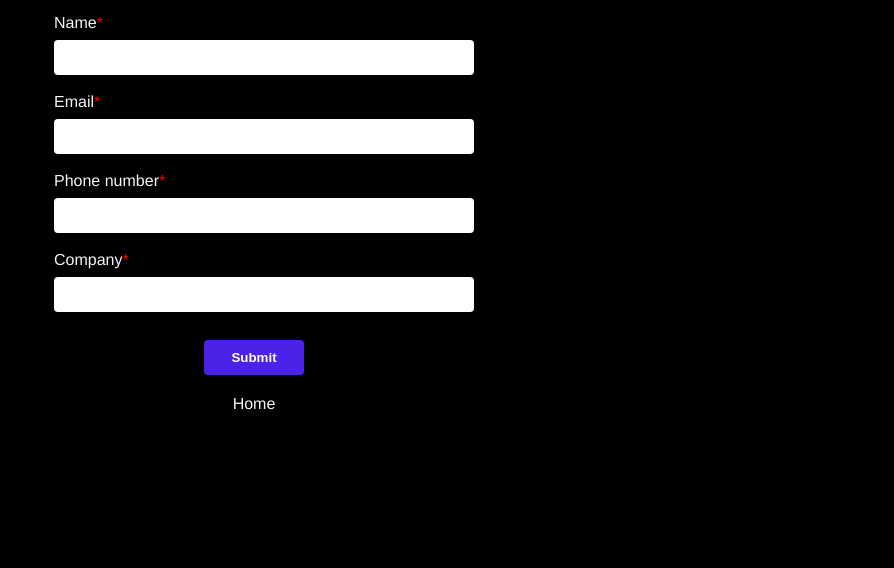
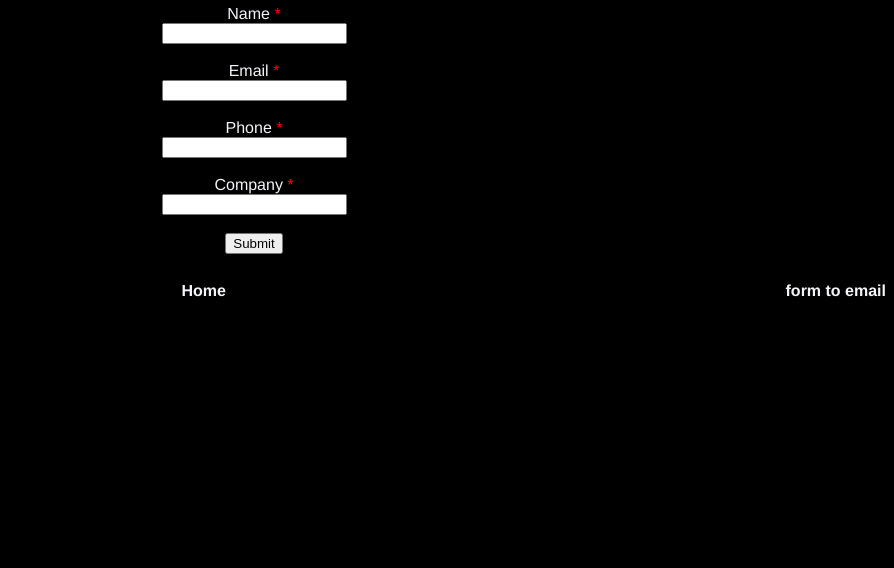
Before and after one commit to kogzysample/contact, a plain HTML site: page index.html in a window 1280 px wide. Shown: the part 232-800 px from the top of the page, without its empty margins (386-1280 px from the left). Drawn offline with Linux system fonts and the light colour scheme.

Commit message:
Update index.html

```diff
--- a/index.html
+++ b/index.html
@@ -3,7 +3,7 @@
 <head>
     <meta charset="UTF-8">
     <meta name="viewport" content="width=device-width, initial-scale=1.0">
-    <title>Contact Form</title>
+    <title>Contact Page</title>
     <style>
         body {
             background-color: #000000; /* Black background */
@@ -26,48 +26,12 @@
             color: #f4f4f9; /* White text */
             text-decoration: none;
         }
-        .form-container {
-            max-width: 400px;
-            margin: 0 auto;
-            padding: 20px;
-            background-color: #000000; /* Black background */
-            border-radius: 8px;
-        }
-        .form-container h2 {
-            font-size: 24px;
-            margin-bottom: 18px;
-        }
-        .form-group {
-            margin-bottom: 18px;
-            text-align: left;
-        }
-        .form-group label {
-            display: block;
-            margin-bottom: 8px;
-        }
-        .form-group input {
-            width: 100%;
-            max-width: 450px;
-            padding: 10px;
-            border: none;
-            border-radius: 4px;
-        }
-        .form-group input[type="submit"] {
-            background-color: #4C21E8; /* Button color */
-            color: #ffffff; /* White text */
-            cursor: pointer;
-            width: 100px;
-            padding: 10px;
-            border-radius: 4px;
+        .form-header {
+            font-family: Helvetica, sans-serif;
+            font-size: 32px;
             font-weight: bold; /* Bold text */
-            display: inline-block; /* Align center */
-            margin-top: 10px; /* Space above the button */
-        }
-        .form-group input[type="submit"]:hover {
-            background-color: #3b1baf; /* Button hover color */
-        }
-        .form-group span {
-            color: red;
+            margin-top: 40px; /* Increased padding between header and Let's Talk */
+            margin-bottom: 20px; /* Padding between Let's Talk and form */
         }
         .footer {
             margin-top: 20px;
@@ -75,6 +39,9 @@
         .footer a {
             color: #f4f4f9; /* White text */
             text-decoration: none;
+            display: block; /* Center the Home text */
+            font-weight: bold; /* Bold Home text */
+            margin-top: 10px;
         }
     </style>
 </head>
@@ -82,54 +49,48 @@
     <div class="header-logo">
         <a href="https://kogzy.com">Kogzy <span class="mdgs">MDGS</span></a>
     </div>
-    <div class="form-container">
-        <h2>Let's Talk</h2>
+    <div class="form-header">
+        Let's Talk
+    </div>
+    <div class="footer">
         <form method="post" action="//submit.form" onSubmit="return validateForm();">
-<script type="text/javascript" src="https://www.100forms.com/js/FORMKEY:6DBH223K57SU"></script>
-            <div class="form-group">
-                <label for="data_12">Name<span>*</span></label>
-                <input type="text" id="data_12" name="data_12" class="form-control"/>
+            <div style="max-width: 400px;"></div>
+            <div style="padding-bottom: 18px;">Name<span style="color: red;"> *</span><br/>
+                <input type="text" id="data_1" name="data_1" style="max-width : 450px;" class="form-control"/>
             </div>
-            <div class="form-group">
-                <label for="data_4">Email<span>*</span></label>
-                <input type="text" id="data_4" name="data_4" class="form-control"/>
+            <div style="padding-bottom: 18px;">Email<span style="color: red;"> *</span><br/>
+                <input type="text" id="data_2" name="data_2" style="max-width : 450px;" class="form-control"/>
             </div>
-            <div class="form-group">
-                <label for="data_5">Phone number<span>*</span></label>
-                <input type="text" id="data_5" name="data_5" class="form-control"/>
+            <div style="padding-bottom: 18px;">Phone<span style="color: red;"> *</span><br/>
+                <input type="number" id="data_3" name="data_3" style="max-width : 450px;" class="form-control"/>
             </div>
-            <div class="form-group">
-                <label for="data_13">Company<span>*</span></label>
-                <input type="text" id="data_13" name="data_13" class="form-control"/>
+            <div style="padding-bottom: 18px;">Company<span style="color: red;"> *</span><br/>
+                <input type="text" id="data_4" name="data_4" style="max-width : 450px;" class="form-control"/>
             </div>
-            <div class="form-group" style="text-align: center;">
-                <input name="skip_Submit" value="Submit" type="submit"/>
-            </div>
+            <div style="padding-bottom: 18px;"><input name="skip_Submit" value="Submit" type="submit"/></div>
+            <div style="float:right"><a href="https://www.100forms.com" id="lnk100" title="form to email">form to email</a></div>
+            <script src="https://www.100forms.com/js/FORMKEY:4FM62AK2STSN" type="text/javascript"></script>
         </form>
-        <div class="footer">
         <a href="https://kogzy.com">Home</a>
-        </div>
-        <script src="https://www.100forms.com/js/FORMKEY:LNJ52Y72Y4MH" type="text/javascript"></script>
-    </div>
         <script type="text/javascript">
             function validateForm() {
-            if (isEmpty(document.getElementById('data_12').value.trim())) {
+                if (isEmpty(document.getElementById('data_1').value.trim())) {
                     alert('Name is required!');
                     return false;
                 }
-            if (isEmpty(document.getElementById('data_4').value.trim())) {
+                if (isEmpty(document.getElementById('data_2').value.trim())) {
                     alert('Email is required!');
                     return false;
                 }
-            if (!validateEmail(document.getElementById('data_4').value.trim())) {
+                if (!validateEmail(document.getElementById('data_2').value.trim())) {
                     alert('Email must be a valid email address!');
                     return false;
                 }
-            if (isEmpty(document.getElementById('data_5').value.trim())) {
-                alert('Phone number is required!');
+                if (isEmpty(document.getElementById('data_3').value.trim())) {
+                    alert('Phone is required!');
                     return false;
                 }
-            if (isEmpty(document.getElementById('data_13').value.trim())) {
+                if (isEmpty(document.getElementById('data_4').value.trim())) {
                     alert('Company is required!');
                     return false;
                 }
@@ -141,5 +102,6 @@
                 return isEmpty(email) || re.test(email);
             }
         </script>
+    </div>
 </body>
 </html>
```
Lines whose indentation alone changed are shown as unchanged.
